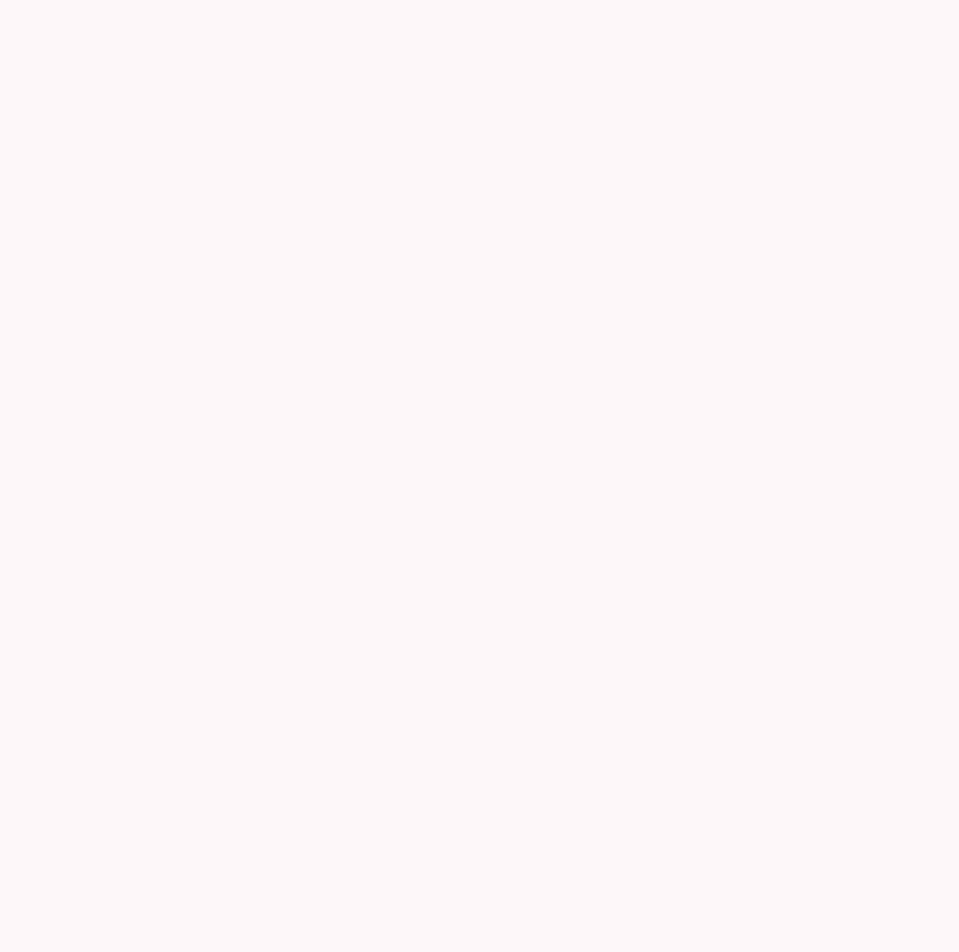
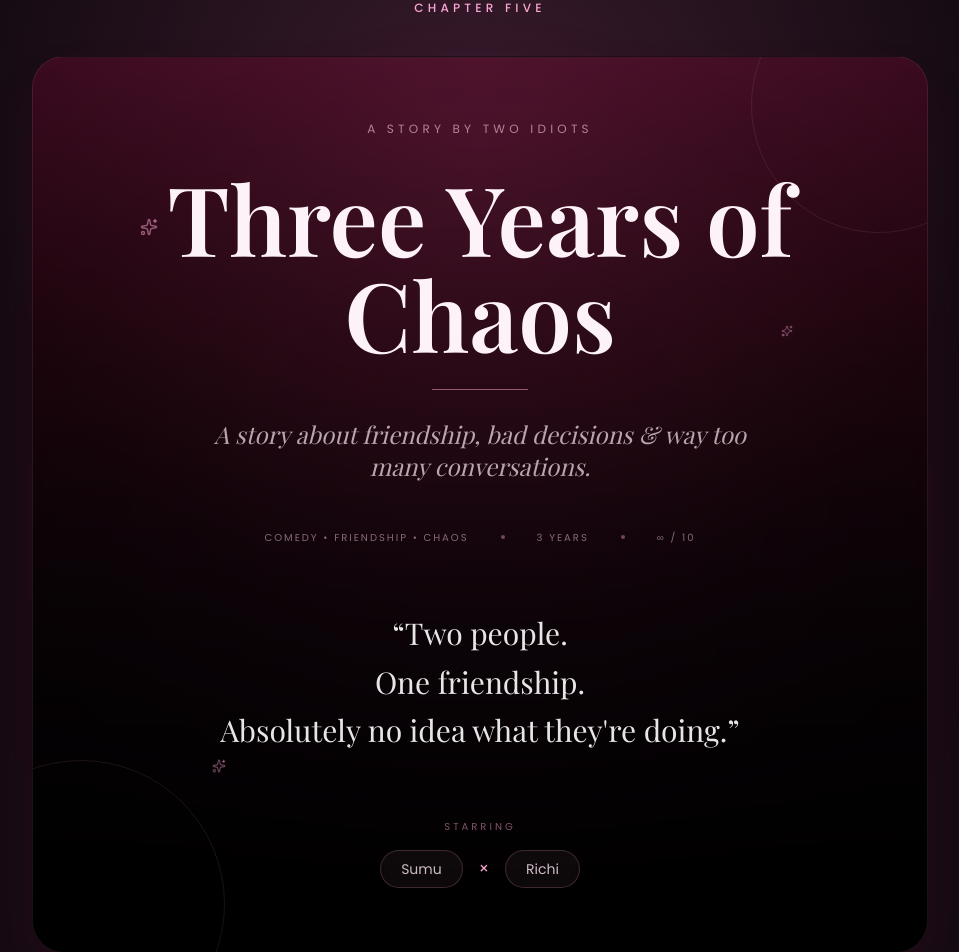
Before and after one commit to sumu749/birthday-wish-for-richi, a Next.js app: page / in a window 1280 px wide. Shown: the part 10940-11892 px from the top of the page, without its empty margins (160-1119 px from the left). Before the commit the page ends 10812 px from the top, so only its background shows below. Built offline with nearby package versions, Linux system fonts and the light colour scheme; a web font is replaced by a local one.

Commit message:
feat: add cinematic friendship movie section

```diff
--- a/app/page.tsx
+++ b/app/page.tsx
@@ -9,6 +9,7 @@ import {
     birthdayVideos,
     richiThings,
     littleMemories,
+    friendshipMovie,
 } from "@/data/memories";
 
 export default function Home() {
@@ -812,6 +813,146 @@ export default function Home() {
                     </motion.div>
                 </div>
             </section>
+
+            {/* Friendship Movie */}
+
+            <section
+                id="friendship-movie"
+                className="relative min-h-screen overflow-hidden bg-[#160b13] px-6 py-32 text-white sm:px-10 lg:px-16"
+            >
+                {/* Cinematic background */}
+                <div className="pointer-events-none absolute inset-0 bg-[radial-gradient(circle_at_50%_20%,rgba(244,114,182,0.16),transparent_40%)]" />
+
+                <div className="pointer-events-none absolute left-1/2 top-1/2 h-150 w-150 -translate-x-1/2 -translate-y-1/2 rounded-full bg-pink-500/10 blur-[120px]" />
+
+                <div className="relative mx-auto flex min-h-[80vh] max-w-5xl items-center justify-center">
+                    <motion.div
+                        initial={{ opacity: 0, scale: 0.92 }}
+                        whileInView={{ opacity: 1, scale: 1 }}
+                        viewport={{ once: true }}
+                        transition={{ duration: 1 }}
+                        className="w-full"
+                    >
+                        {/* Top label */}
+                        <div className="mb-10 text-center">
+                            <motion.div
+                                initial={{ opacity: 0, letterSpacing: "0.1em" }}
+                                whileInView={{
+                                    opacity: 1,
+                                    letterSpacing: "0.35em",
+                                }}
+                                viewport={{ once: true }}
+                                transition={{ duration: 1 }}
+                                className="text-xs font-medium uppercase text-pink-300"
+                            >
+                                Chapter Five
+                            </motion.div>
+                        </div>
+
+                        {/* Movie Poster */}
+                        <div className="relative mx-auto max-w-4xl overflow-hidden rounded-4xl border border-pink-300/10 bg-linear-to-b from-rose-900/30 to-black p-8 shadow-2xl shadow-pink-950/30 sm:p-12 md:p-16">
+                            {/* Decorative circles */}
+                            <div className="pointer-events-none absolute -right-20 -top-20 h-64 w-64 rounded-full border border-pink-300/10" />
+
+                            <div className="pointer-events-none absolute -bottom-24 -left-24 h-72 w-72 rounded-full border border-pink-300/10" />
+
+                            {/* Stars */}
+                            <Sparkles
+                                size={18}
+                                className="absolute left-[12%] top-[18%] text-pink-300/50"
+                            />
+
+                            <Sparkles
+                                size={12}
+                                className="absolute right-[15%] top-[30%] text-pink-300/40"
+                            />
+
+                            <Sparkles
+                                size={14}
+                                className="absolute bottom-[20%] left-[20%] text-pink-300/40"
+                            />
+
+                            {/* Movie content */}
+                            <div className="relative text-center">
+                                <p className="text-xs uppercase tracking-[0.35em] text-pink-200/60">
+                                    A story by two idiots
+                                </p>
+
+                                <h2 className="mt-8 font-playfair text-5xl font-semibold leading-none text-pink-50 sm:text-6xl md:text-8xl">
+                                    {friendshipMovie.title}
+                                </h2>
+
+                                <div className="mx-auto mt-7 h-px w-24 bg-pink-300/50" />
+
+                                <p className="mx-auto mt-7 max-w-xl font-playfair text-xl italic leading-8 text-pink-100/70 sm:text-2xl">
+                                    {friendshipMovie.subtitle}
+                                </p>
+
+                                {/* Fake movie metadata */}
+                                <div className="mx-auto mt-12 flex max-w-xl flex-wrap items-center justify-center gap-x-8 gap-y-3 text-[10px] uppercase tracking-[0.2em] text-pink-200/50">
+                                    <span>{friendshipMovie.genre}</span>
+
+                                    <span className="hidden h-1 w-1 rounded-full bg-pink-300/40 sm:block" />
+
+                                    <span>{friendshipMovie.duration}</span>
+
+                                    <span className="hidden h-1 w-1 rounded-full bg-pink-300/40 sm:block" />
+
+                                    <span>{friendshipMovie.rating}</span>
+                                </div>
+
+                                {/* Main quote */}
+                                <div className="mx-auto mt-16 max-w-2xl">
+                                    <p className="font-playfair text-2xl leading-relaxed text-white/90 sm:text-3xl">
+                                        “Two people.
+                                        <br />
+                                        One friendship.
+                                        <br />
+                                        Absolutely no idea what they&apos;re
+                                        doing.”
+                                    </p>
+                                </div>
+
+                                {/* Cast */}
+                                <div className="mt-16">
+                                    <p className="text-[10px] uppercase tracking-[0.3em] text-pink-300/50">
+                                        Starring
+                                    </p>
+
+                                    <div className="mt-4 flex items-center justify-center gap-4">
+                                        <span className="rounded-full border border-pink-300/20 bg-pink-300/5 px-5 py-2 text-sm text-pink-100/80">
+                                            Sumu
+                                        </span>
+
+                                        <span className="text-pink-300">×</span>
+
+                                        <span className="rounded-full border border-pink-300/20 bg-pink-300/5 px-5 py-2 text-sm text-pink-100/80">
+                                            Richi
+                                        </span>
+                                    </div>
+                                </div>
+                            </div>
+                        </div>
+
+                        {/* Bottom */}
+                        <motion.div
+                            initial={{ opacity: 0, y: 20 }}
+                            whileInView={{ opacity: 1, y: 0 }}
+                            viewport={{ once: true }}
+                            transition={{ duration: 0.8, delay: 0.4 }}
+                            className="mt-14 text-center"
+                        >
+                            <p className="font-playfair text-xl italic text-pink-200/60">
+                                And somehow...
+                            </p>
+
+                            <p className="mt-3 text-xs uppercase tracking-[0.3em] text-pink-300/40">
+                                We&apos;re still waiting for the sequel.
+                            </p>
+                        </motion.div>
+                    </motion.div>
+                </div>
+            </section>
         </main>
     );
 }
--- a/data/memories.ts
+++ b/data/memories.ts
@@ -121,3 +121,12 @@ export const littleMemories = [
         text: "Write about a small thing Richi did that stayed with you.",
     },
 ];
+
+export const friendshipMovie = {
+    title: "Three Years of Chaos",
+    subtitle:
+        "A story about friendship, bad decisions & way too many conversations.",
+    genre: "Comedy • Friendship • Chaos",
+    duration: "3 Years",
+    rating: "∞ / 10",
+};
```
